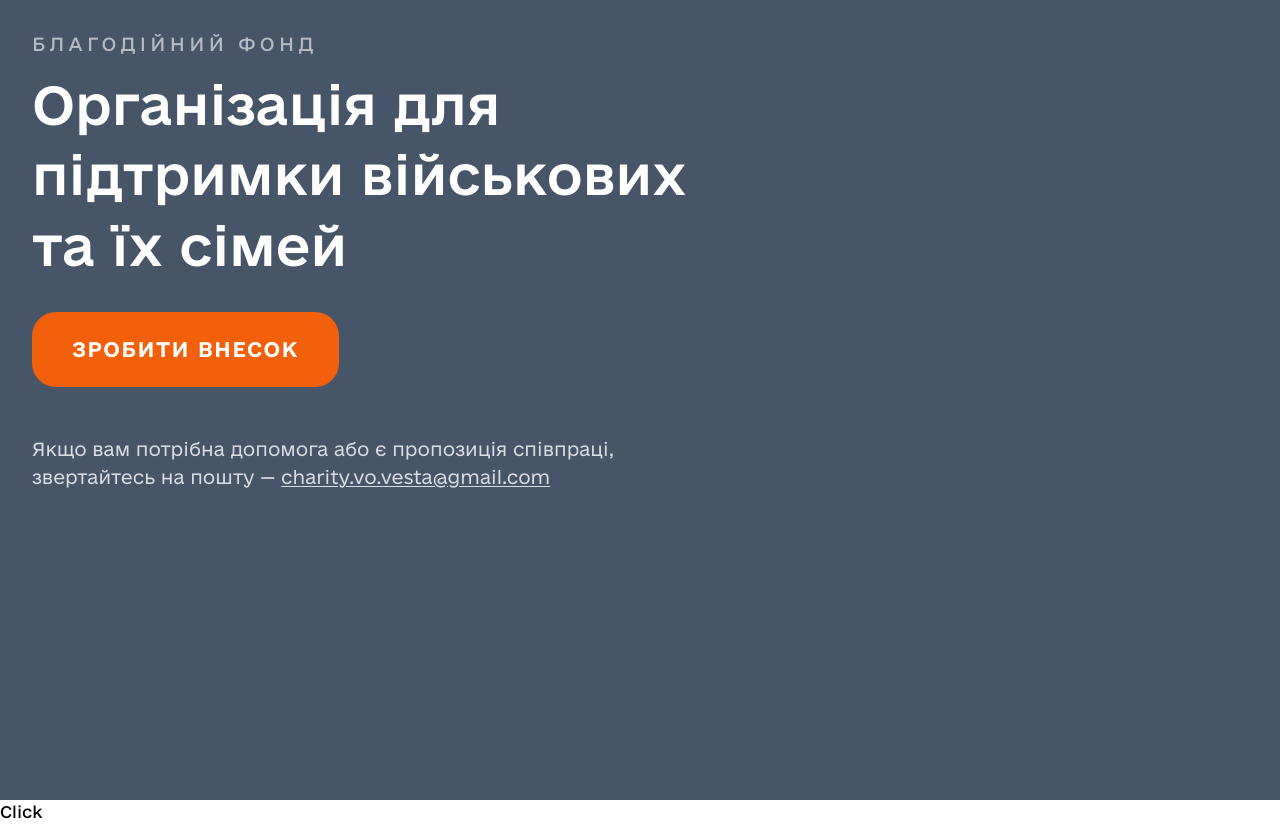
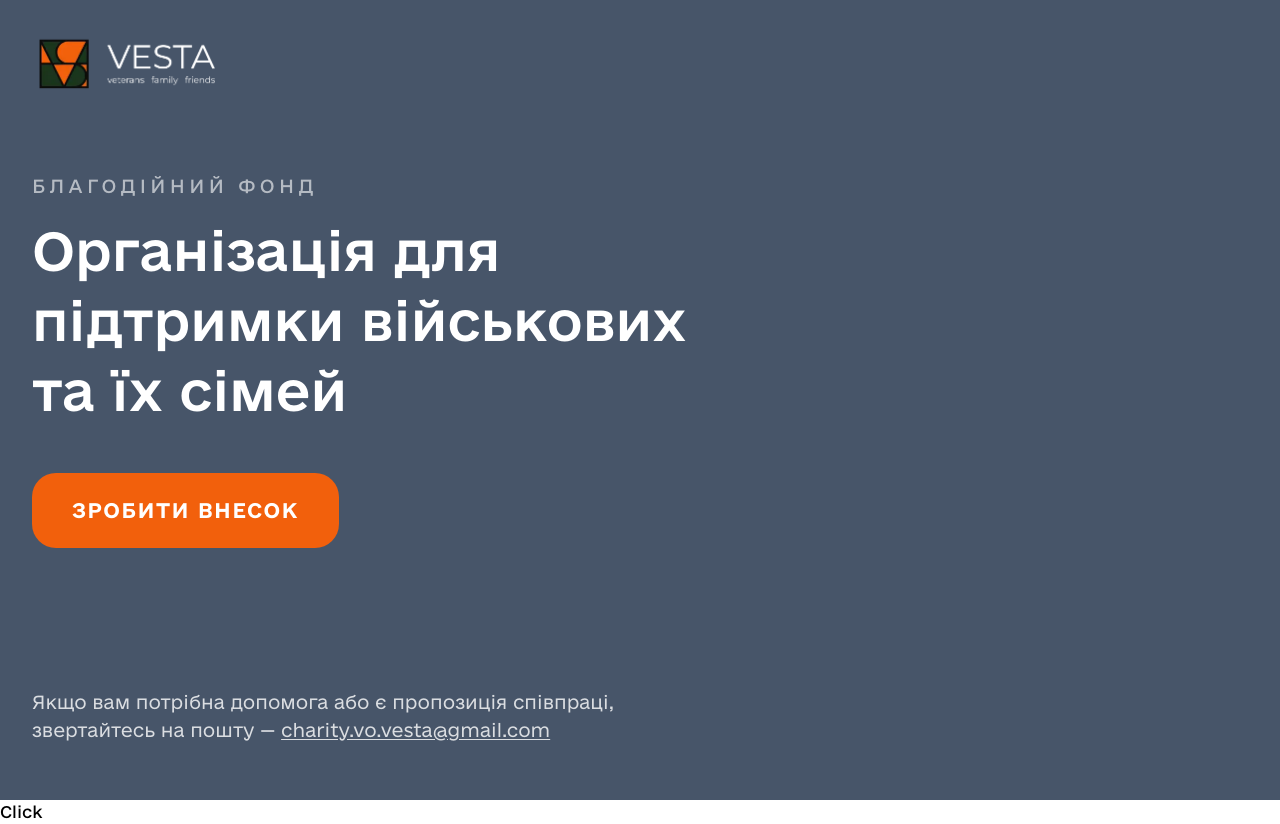
Before and after one commit to SoftRyzen-internship/vesta, a Next.js app: page / in a window 1280 px wide. Built offline with nearby package versions, Linux system fonts and the light colour scheme.

Commit message:
add new logo, fix types , delete size in container xxl, add mb for content in Hero

```diff
--- a/src/components/ui/HeroTitle/HeroTitle.tsx
+++ b/src/components/ui/HeroTitle/HeroTitle.tsx
@@ -1,10 +1,10 @@
-export interface HeroTitleType {
-  title: string;
-}
+import { HeroTitleType } from "./types";
 
-export const HeroTitle: React.FC<HeroTitleType> = ({ title }) => {
+export const HeroTitle: React.FC<HeroTitleType> = ({ title, className }) => {
   return (
-    <h1 className="text-color-text-primary text-[28px] font-medium leading-[1.35] mb-8 w-80 md:text-[48px] md:w-[656px] xl:text-[52px]">
+    <h1
+      className={`text-color-text-primary text-[28px] font-medium leading-[1.35] w-80 md:text-[48px] md:w-[656px] xl:text-[52px] ${className}`}
+    >
       {title}
     </h1>
   );
--- /dev/null
+++ b/src/components/ui/HeroTitle/types.ts
@@ -0,0 +1,4 @@
+export interface HeroTitleType {
+  title: string;
+  className?: string;
+}
--- a/src/components/ui/Logo/Logo.tsx
+++ b/src/components/ui/Logo/Logo.tsx
@@ -1,11 +1,9 @@
 import Link from "next/link";
 
+import { LogoType } from "./types";
+
 import hero from "@/data/hero-section.json";
-
-export interface LogoType {
-  className?: string;
-  onClick?: () => void;
-}
+import Image from "next/image";
 
 export const Logo: React.FC<LogoType> = ({ className, onClick }) => {
   const { logo } = hero;
@@ -16,15 +14,13 @@ export const Logo: React.FC<LogoType> = ({ className, onClick }) => {
       aria-label={logo}
       onClick={onClick}
     >
-      Vesta
-      {/* <Image
+      <Image
         src="/images/logo.webp"
-        width={236}
-        height={36}
-        alt={logo.label}
+        width={182.75}
+        height={63}
+        alt={logo}
         priority
-        className={imageClassName}
-      /> */}
+      />
     </Link>
   );
 };
--- /dev/null
+++ b/src/components/ui/Logo/types.ts
@@ -0,0 +1,4 @@
+export interface LogoType {
+  className?: string;
+  onClick?: () => void;
+}
--- a/src/sections/Hero/Hero.tsx
+++ b/src/sections/Hero/Hero.tsx
@@ -2,7 +2,7 @@
 
 import { Button } from "@/components/ui/Button";
 import { HeroTitle } from "@/components/ui/HeroTitle";
-// import { Logo } from "@/components/ui/Logo";
+import { Logo } from "@/components/ui/Logo";
 
 import hero from "@/data/hero-section.json";
 
@@ -11,15 +11,15 @@ export const Hero: React.FC = () => {
   return (
     <section className="bg-slate-600 pt-[25px] pb-8 h-screen md:pt-8 md:pb-[67px] xl:pb-[65px]">
       <div className="container">
-        {/* <Logo className="mb-[112px]" /> */}
-        <p className="text-color-text-primary text-[14px] font-normal leading-[1.35] tracking-[3.36px] uppercase opacity-60 mb-[13px] md:text-[18px] md:tracking-[4.32px]">
+        <Logo className="mb-[112px] md:mb-[368px] xl:mb-[73px]" />
+        <p className="text-color-text-primary text-[14px] font-normal leading-[1.35] tracking-[3.36px] uppercase opacity-60 mb-[13px] md:text-[18px] md:tracking-[4.32px] md:mb-2 xl:mb-4">
           {subtitle}
         </p>
-        <HeroTitle title={title} />
+        <HeroTitle title={title} className="mb-8 md:mb-12" />
         <Button
           label={button}
           type="button"
-          className="mb-12"
+          className="mb-16 md:mb-24 xl:mb-[139.5px]"
           onClick={() => {
             console.log("click");
           }}
--- a/tailwind.config.ts
+++ b/tailwind.config.ts
@@ -14,7 +14,6 @@ const config: Config = {
       sm: "480px",
       md: "768px",
       xl: "1280px",
-      xxl: "1440px",
 
       smOnly: { max: "767.98px" },
       mdOnly: { min: "768px", max: "1279.98px" },
```
Also changed, not shown: 1 other file (tests, documents, lock files or other folders).
